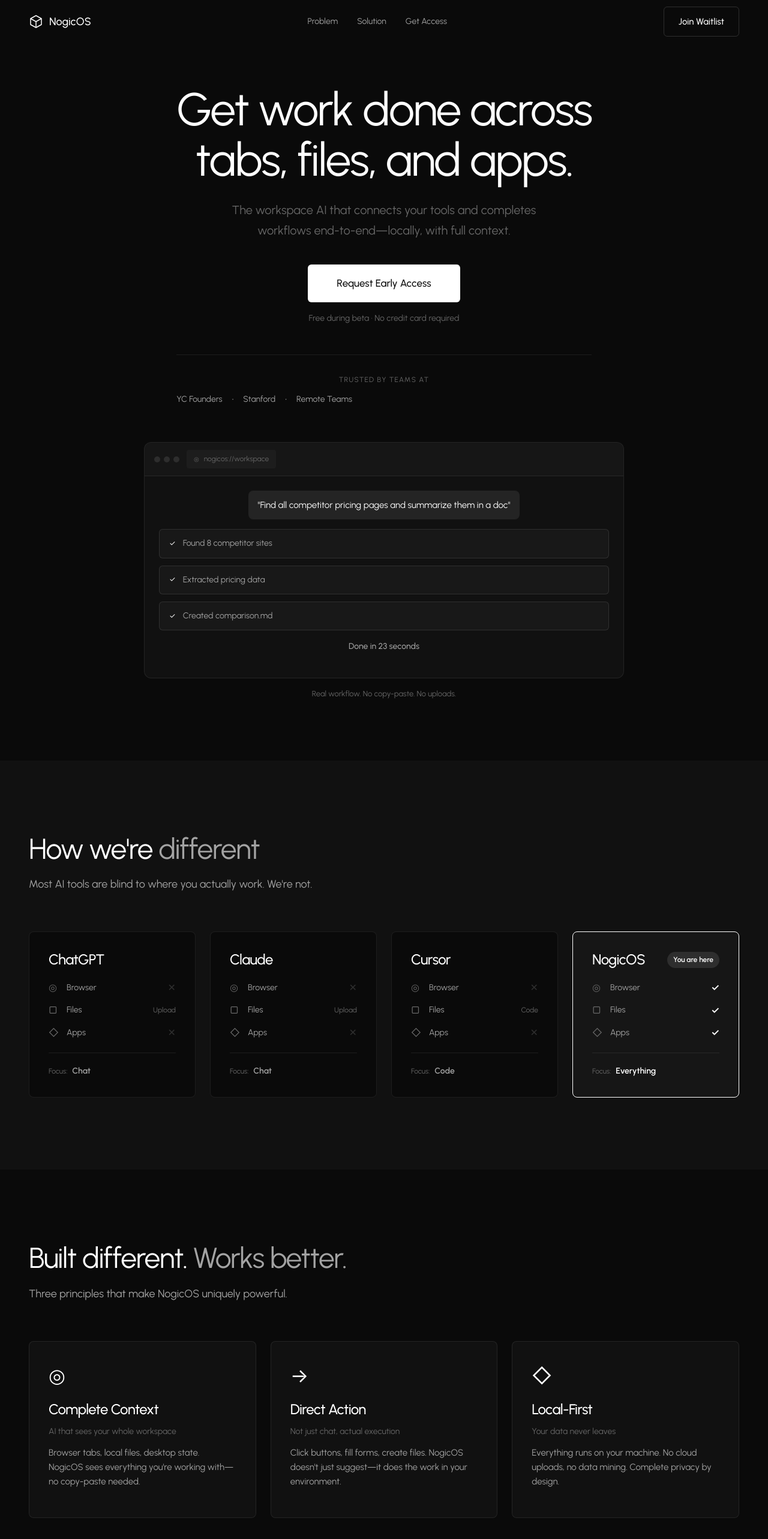
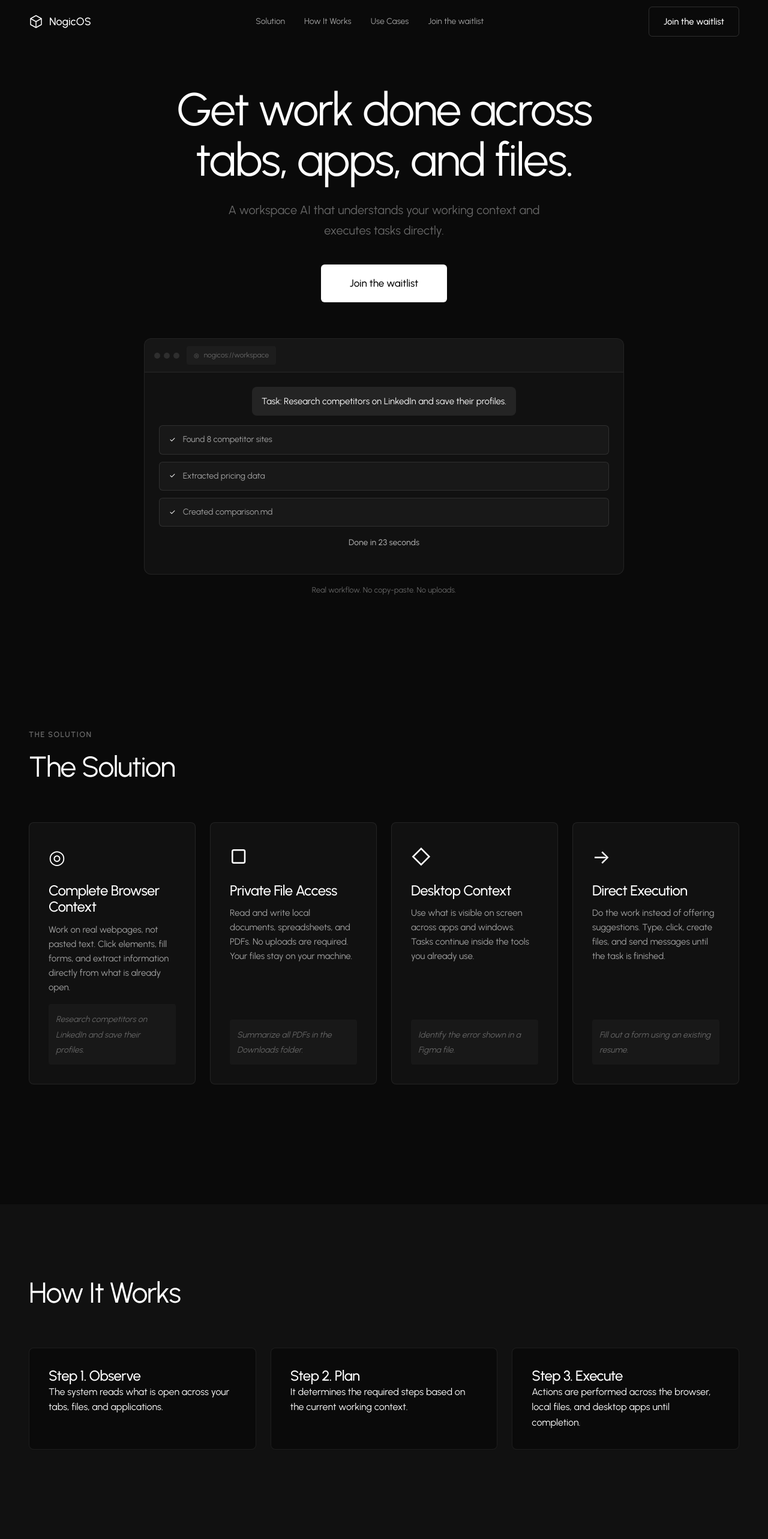
Before and after one commit to zino-tea-ai/nogicos-landing, a Next.js app: page / in a window 1280 px wide. Shown: the top 2566 px of the page at 60% size. Built offline with nearby package versions, Linux system fonts and the light colour scheme.

Commit message:
feat: Apply standard homepage template copy and structure

```diff
--- a/src/app/layout.tsx
+++ b/src/app/layout.tsx
@@ -14,9 +14,9 @@
 });
 
 export const metadata: Metadata = {
-  title: "NogicOS - Get work done across tabs, files, and apps",
+  title: "NogicOS - Get work done across tabs, apps, and files",
   description:
-    "Browser. Files. Desktop. One AI, complete context. NogicOS is the first AI that works across your browser, files, and desktop as one unified workspace.",
+    "A workspace AI that understands your working context and executes tasks directly across tabs, apps, and files.",
   keywords: [
     "AI",
     "artificial intelligence",
@@ -28,18 +28,18 @@
   ],
   authors: [{ name: "NogicOS Team" }],
   openGraph: {
-    title: "NogicOS - Get work done across tabs, files, and apps",
+    title: "NogicOS - Get work done across tabs, apps, and files",
     description:
-      "Browser. Files. Desktop. One AI, complete context. The first AI that sees your complete work environment.",
+      "A workspace AI that understands your working context and executes tasks directly across tabs, apps, and files.",
     type: "website",
     locale: "en_US",
     siteName: "NogicOS",
   },
   twitter: {
     card: "summary_large_image",
-    title: "NogicOS - Get work done across tabs, files, and apps",
+    title: "NogicOS - Get work done across tabs, apps, and files",
     description:
-      "Browser. Files. Desktop. One AI, complete context. The first AI that sees your complete work environment.",
+      "A workspace AI that understands your working context and executes tasks directly across tabs, apps, and files.",
   },
   robots: {
     index: true,
--- a/src/app/page.tsx
+++ b/src/app/page.tsx
@@ -1,9 +1,8 @@
 import { Navigation } from "@/components/ui/Navigation";
 import { Hero } from "@/components/sections/Hero";
-import { Comparison } from "@/components/sections/Comparison";
-import { Features } from "@/components/sections/Features";
+import { HowItWorks } from "@/components/sections/HowItWorks";
 import { Solution } from "@/components/sections/Solution";
-import { SocialProof } from "@/components/sections/SocialProof";
+import { UseCases } from "@/components/sections/UseCases";
 import { FinalCTA } from "@/components/sections/FinalCTA";
 import { Footer } from "@/components/sections/Footer";
 
@@ -12,10 +11,9 @@
     <>
       <Navigation />
       <Hero />
-      <Comparison />
-      <Features />
       <Solution />
-      <SocialProof />
+      <HowItWorks />
+      <UseCases />
       <FinalCTA />
       <Footer />
     </>
--- a/src/components/sections/FinalCTA.tsx
+++ b/src/components/sections/FinalCTA.tsx
@@ -3,36 +3,22 @@
 import { WaitlistForm } from "@/components/ui/WaitlistForm";
 
 export function FinalCTA() {
-  const { eyebrow, title, description, benefits, waitlistCount } = ctaContent;
+  const { title, description, footnotes, form } = ctaContent;
 
   return (
     <section id="waitlist" className="final-cta-section">
       <div className="container section-stack">
         <FadeIn className="cta-content" amount={0.5} duration={0.8}>
-          {/* 稀缺性 */}
-          <div className="cta-scarcity">
-            <span className="scarcity-dot" />
-            <span>
-              Only <strong>{waitlistCount.count}</strong> {waitlistCount.suffix}
-            </span>
-          </div>
-
-          <h2>
-            {title.split(" ").slice(0, 2).join(" ")}
-            <br />
-            {title.split(" ").slice(2).join(" ")}
-          </h2>
+          <h2>{title}</h2>
           <p className="cta-description">{description}</p>
 
           {/* 表单 */}
-          <WaitlistForm />
+          <WaitlistForm placeholder={form.placeholder} buttonText={form.button} />
 
-          {/* 权益 */}
           <div className="cta-benefits">
-            {benefits.map((benefit, i) => (
-              <div key={i} className="benefit">
-                <span>{benefit.icon}</span>
-                <span>{benefit.text}</span>
+            {footnotes.map((line) => (
+              <div key={line} className="benefit">
+                <span>{line}</span>
               </div>
             ))}
           </div>
--- a/src/components/sections/Hero.tsx
+++ b/src/components/sections/Hero.tsx
@@ -15,12 +15,12 @@
         <h1 className="hero-title">
           Get work done across
           <br />
-          <span className="hero-title-line">tabs, files, and apps.</span>
+          <span className="hero-title-line">tabs, apps, and files.</span>
         </h1>
 
         {/* 副标题 */}
         <p className="hero-subtitle">
-          The workspace AI that connects your tools and completes workflows end-to-end—locally, with full context.
+          A workspace AI that understands your working context and executes tasks directly.
         </p>
 
         {/* CTA 区域 */}
@@ -31,20 +31,8 @@
             whileTap={{ scale: 0.98 }}
             onClick={() => document.getElementById("waitlist")?.scrollIntoView({ behavior: "smooth" })}
           >
-            Request Early Access
+            Join the waitlist
           </motion.button>
-          <p className="hero-note">Free during beta · No credit card required</p>
-        </div>
-
-        <div className="hero-trust">
-          <span>Trusted by teams at</span>
-          <div className="trust-logos">
-            <span>YC Founders</span>
-            <span>•</span>
-            <span>Stanford</span>
-            <span>•</span>
-            <span>Remote Teams</span>
-          </div>
         </div>
       </motion.div>
 
@@ -67,7 +55,7 @@
           </div>
           <div className="demo-content">
             <div className="demo-message user">
-              <p>"Find all competitor pricing pages and summarize them in a doc"</p>
+              <p>Task: Research competitors on LinkedIn and save their profiles.</p>
             </div>
             <div className="demo-message ai">
               <div className="demo-actions">
--- /dev/null
+++ b/src/components/sections/HowItWorks.tsx
@@ -0,0 +1,27 @@
+"use client";
+
+import { FadeIn } from "@/components/motion";
+import { howItWorksContent } from "@/data/content";
+
+export function HowItWorks() {
+  const { title, steps } = howItWorksContent;
+
+  return (
+    <section id="how-it-works" className="problem-section">
+      <div className="container section-stack">
+        <FadeIn className="section-header" amount={0.5}>
+          <h2>{title}</h2>
+        </FadeIn>
+
+        <div className="problem-flow">
+          {steps.map((step) => (
+            <div key={step.title} className="problem-item">
+              <h3>{step.title}</h3>
+              <p>{step.description}</p>
+            </div>
+          ))}
+        </div>
+      </div>
+    </section>
+  );
+}
--- a/src/components/sections/Solution.tsx
+++ b/src/components/sections/Solution.tsx
@@ -2,20 +2,15 @@
 import { FadeIn, StaggerList } from "@/components/motion";
 
 export function Solution() {
-  const { eyebrow, title, titleHighlight, description, capabilities, comparison } =
-    solutionContent;
+  const { eyebrow, title, description, capabilities } = solutionContent;
 
   return (
     <section id="solution" className="solution-section">
       <div className="container section-stack">
         <FadeIn className="section-header" amount={0.5}>
           <p className="section-eyebrow">{eyebrow}</p>
-          <h2>
-            {title}
-            <br />
-            <span className="highlight">{titleHighlight}</span>
-          </h2>
-          <p className="section-description">{description}</p>
+          <h2>{title}</h2>
+          {description ? <p className="section-description">{description}</p> : null}
         </FadeIn>
 
         <StaggerList className="capabilities-grid" staggerDelay={0.1}>
@@ -31,56 +26,7 @@
           ))}
         </StaggerList>
 
-        <FadeIn delay={0.2} duration={0.6} className="comparison-table">
-          <h3>{comparison.title}</h3>
-          <div className="table-container">
-            <table>
-              <thead>
-                <tr>
-                  {comparison.headers.map((header, i) => (
-                    <th key={i} className={i === 4 ? "highlight-col" : ""}>
-                      {header}
-                    </th>
-                  ))}
-                </tr>
-              </thead>
-              <tbody>
-                {comparison.rows.map((row, rowIndex) => (
-                  <tr key={rowIndex}>
-                    {row.map((cell, cellIndex) => {
-                      // 解析单元格: "yes", "no", "partial:Text", "yes:Text"
-                      const [status, label] = cell.includes(":")
-                        ? cell.split(":")
-                        : [cell, null];
-
-                      const cellClass =
-                        status === "yes"
-                          ? "yes"
-                          : status === "no"
-                            ? "no"
-                            : status === "partial"
-                              ? "partial"
-                              : "";
-
-                      const displayText =
-                        status === "yes"
-                          ? label || "✓"
-                          : status === "no"
-                            ? label || "✕"
-                            : label || cell;
-
-                      return (
-                        <td key={cellIndex} className={cellClass}>
-                          {displayText}
-                        </td>
-                      );
-                    })}
-                  </tr>
-                ))}
-              </tbody>
-            </table>
-          </div>
-        </FadeIn>
+        {/* Comparison table removed for standard homepage structure */}
       </div>
     </section>
   );
--- /dev/null
+++ b/src/components/sections/UseCases.tsx
@@ -0,0 +1,27 @@
+"use client";
+
+import { FadeIn } from "@/components/motion";
+import { useCasesContent } from "@/data/content";
+
+export function UseCases() {
+  const { title, cases } = useCasesContent;
+
+  return (
+    <section id="use-cases" className="solution-section">
+      <div className="container section-stack">
+        <FadeIn className="section-header" amount={0.5}>
+          <h2>{title}</h2>
+        </FadeIn>
+
+        <div className="problem-flow">
+          {cases.map((useCase) => (
+            <div key={useCase.title} className="problem-item">
+              <h3>{useCase.title}</h3>
+              <p>{useCase.description}</p>
+            </div>
+          ))}
+        </div>
+      </div>
+    </section>
+  );
+}
--- a/src/components/ui/Navigation.tsx
+++ b/src/components/ui/Navigation.tsx
@@ -33,9 +33,10 @@
 
       {/* Navigation Links */}
       <div className="nav-links">
-        <Link href="#problem" className="nav-link">Problem</Link>
         <Link href="#solution" className="nav-link">Solution</Link>
-        <Link href="#waitlist" className="nav-link">Get Access</Link>
+        <Link href="#how-it-works" className="nav-link">How It Works</Link>
+        <Link href="#use-cases" className="nav-link">Use Cases</Link>
+        <Link href="#waitlist" className="nav-link">Join the waitlist</Link>
       </div>
 
       {/* CTA */}
@@ -45,7 +46,7 @@
         whileTap={{ scale: 0.98 }}
         onClick={() => document.getElementById("waitlist")?.scrollIntoView({ behavior: "smooth" })}
       >
-        Join Waitlist
+        Join the waitlist
       </motion.button>
     </motion.nav>
   );
--- a/src/data/content.ts
+++ b/src/data/content.ts
@@ -6,9 +6,9 @@
 
 export const siteConfig = {
   name: "NogicOS",
-  tagline: "The AI that works where you work",
+  tagline: "Get work done across tabs, apps, and files.",
   description:
-    "The first AI that sees your browser, files, and desktop as one unified workspace. Complete context. Direct action. Local-first.",
+    "A workspace AI that understands your working context and executes tasks directly.",
   url: "https://nogicos.com",
 } as const;
 
@@ -46,50 +46,83 @@
 // Solution Section - 已移除"越用越快/学习"概念
 export const solutionContent = {
   eyebrow: "The Solution",
-  title: "AI that finally sees",
-  titleHighlight: "your whole workspace",
-  description:
-    "No more copying. No more explaining. Just tell NogicOS what you need, and watch it work across your browser, files, and desktop.",
+  title: "The Solution",
+  description: "",
   capabilities: [
     {
       icon: "◎",
       title: "Complete Browser Context",
       description:
-        "Navigate websites, click buttons, fill forms, extract data. Your AI sees what you see—no extensions needed.",
-      example: '"Research competitors on LinkedIn and save their profiles"',
+        "Work on real webpages, not pasted text. Click elements, fill forms, and extract information directly from what is already open.",
+      example: "Research competitors on LinkedIn and save their profiles.",
     },
     {
       icon: "▢",
-      title: "Full File Access",
+      title: "Private File Access",
       description:
-        "Docs, spreadsheets, downloads. Access everything without uploading anything. Your files stay on your machine.",
-      example: '"Summarize all PDFs in my Downloads folder"',
+        "Read and write local documents, spreadsheets, and PDFs. No uploads are required. Your files stay on your machine.",
+      example: "Summarize all PDFs in the Downloads folder.",
     },
     {
       icon: "◇",
-      title: "Desktop Awareness",
+      title: "Desktop Context",
       description:
-        "Any app, any window. Take screenshots, understand what's displayed, and help you with any application.",
-      example: '"What error is showing in this Figma file?"',
+        "Use what is visible on screen across apps and windows. Tasks continue inside the tools you already use.",
+      example: "Identify the error shown in a Figma file.",
     },
     {
       icon: "→",
       title: "Direct Execution",
       description:
-        "Not just suggestions—real actions. Click, type, create files, send messages. Your AI works in your environment.",
-      example: '"Fill out this form using my resume"',
+        "Do the work instead of offering suggestions. Type, click, create files, and send messages until the task is finished.",
+      example: "Fill out a form using an existing resume.",
     },
   ],
-  comparison: {
-    title: "How NogicOS compares",
-    headers: ["Capability", "ChatGPT", "Claude", "Cursor", "NogicOS"],
-    rows: [
-      ["See your browser", "no", "no", "no", "yes"],
-      ["Read local files", "no", "partial:Upload only", "partial:Code only", "yes:All files"],
-      ["Desktop action", "no", "no", "no", "yes"],
-      ["Privacy-first", "no:Cloud", "no:Cloud", "partial:Mixed", "yes:100% Local"],
-    ],
-  },
+} as const;
+
+export const howItWorksContent = {
+  title: "How It Works",
+  steps: [
+    {
+      title: "Step 1. Observe",
+      description: "The system reads what is open across your tabs, files, and applications.",
+    },
+    {
+      title: "Step 2. Plan",
+      description: "It determines the required steps based on the current working context.",
+    },
+    {
+      title: "Step 3. Execute",
+      description:
+        "Actions are performed across the browser, local files, and desktop apps until completion.",
+    },
+  ],
+} as const;
+
+export const useCasesContent = {
+  title: "Use Cases",
+  cases: [
+    {
+      title: "Research and Analysis",
+      description: "Collect information across multiple tabs and compile structured notes or reports.",
+    },
+    {
+      title: "Document Workflows",
+      description: "Read, edit, move, and reorganize files without manual file handling.",
+    },
+    {
+      title: "Cross App Work",
+      description: "Complete tasks that span the browser, local files, and desktop applications.",
+    },
+    {
+      title: "Form Filling and Data Transfer",
+      description: "Move information between websites and documents without copying and pasting.",
+    },
+    {
+      title: "Issue Inspection",
+      description: "Identify on screen errors and help resolve them inside the relevant tools.",
+    },
+  ],
 } as const;
 
 // Social Proof Section - 已移除"30x faster"和 learning 相关评论
@@ -134,25 +167,16 @@
 
 // Final CTA Section
 export const ctaContent = {
-  eyebrow: "Limited Early Access",
-  title: "Stop being AI's human clipboard",
+  title: "Stop copying your work into AI.",
   description:
-    "Join the waitlist and be first to experience AI that actually sees your work.",
-  benefits: [
-    { icon: "✦", text: "Free during beta" },
-    { icon: "◎", text: "Priority onboarding" },
-    { icon: "◇", text: "Direct feedback channel" },
-  ],
+    "Join the waitlist and let it operate inside your real workspace.",
+  footnotes: ["Runs locally.", "No uploads."],
   form: {
     placeholder: "Enter your email",
-    button: "Get Early Access",
+    button: "Join the waitlist",
     loading: "Submitting...",
     success: "You're on the list!",
     error: "Something went wrong. Please try again.",
-  },
-  waitlistCount: {
-    count: 47,
-    suffix: "spots remaining this week",
   },
 } as const;
 
```
